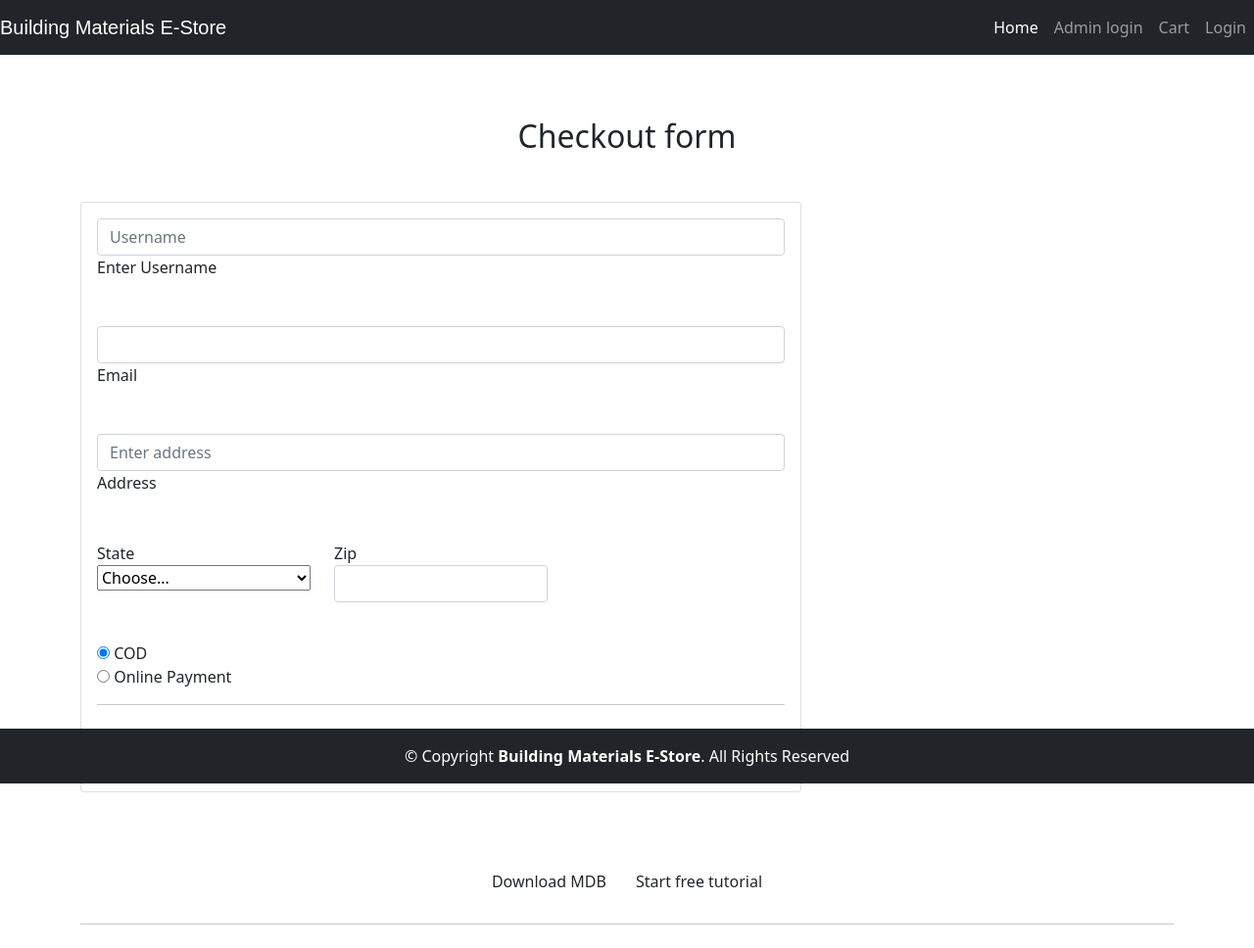
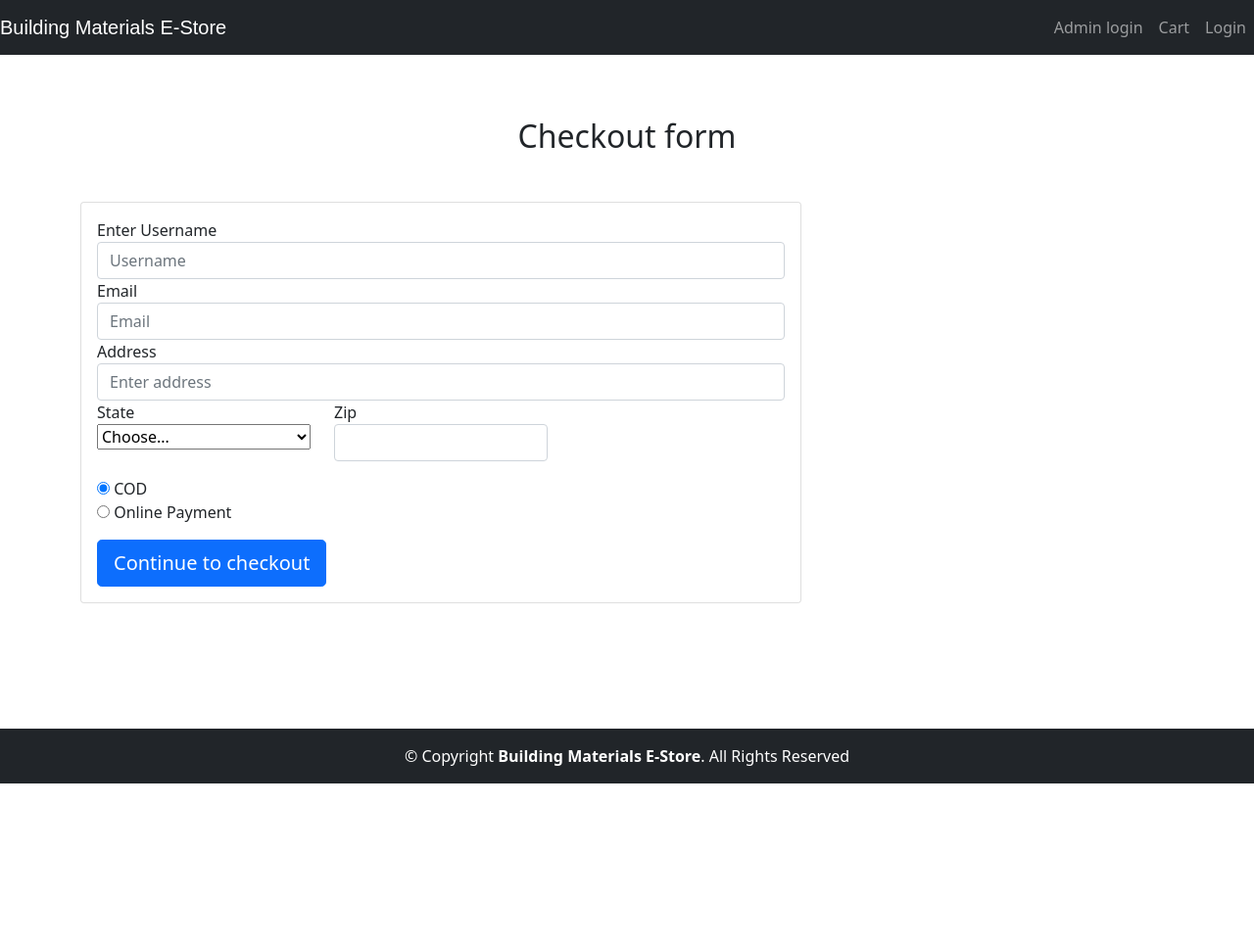
Before and after one commit to kevinjoseminj/Building-Materials-E-Store-Python, a Django app: page /placeorder in a window 1280 px wide. Shown: the whole page at 98% size. After the commit the page ends 800 px from the top, so only its background shows below. Run offline with Django 3.2, Linux system fonts and the light colour scheme; some libraries are stand-ins or nearby versions.

Commit message:
changes made in templates

```diff
--- a/templates/adminhome.html
+++ b/templates/adminhome.html
@@ -1,17 +1,11 @@
 {% extends 'base.html' %}
 {%load static %}
 {% block content %}
-
 <nav class=" navbar navbar-expand-lg navbar-dark fixed-top bg-dark">
     <div class="container">
         <a class="navbar-brand br" href="{% url 'home' %}">Building Materials E-Store</a>
-        <button class="navbar-toggler" type="button" data-toggle="collapse" data-target="#navbarNavAltMarkup"
-            aria-controls="navbarNavAltMarkup" aria-expanded="false" aria-label="Toggle navigation">
-            <span class="navbar-toggler-icon"></span>
-        </button>
         <div class="collapse navbar-collapse justify-content-between" id="navbarNavAltMarkup">
             <div class="navbar-nav ml-auto">
-                <a class="nav-item nav-link ln" href="{% url 'home' %}">Home</a>
                 <a class="nav-item nav-link ln" href="{% url 'orderlist' %}">Orders</a>
                 <a class="nav-item nav-link ln" href="{% url 'products' %}">Products</a>
                 <a class="nav-item nav-link ln" href="">Logout</a>
--- a/templates/base.html
+++ b/templates/base.html
@@ -22,7 +22,7 @@ font-family: sans-serif;
 <body>
   <div class="bs-example">
     <nav class="navbar navbar-expand-md bg-dark navbar-dark fixed-top">
-        <a href="/" class="navbar-brand">Building Materials E-Store</a>
+        <a href="{% url 'home' %}" class="navbar-brand">Building Materials E-Store</a>
         <button type="button" class="navbar-toggler" data-toggle="collapse" data-target="#navbarCollapse">
             <span class="navbar-toggler-icon"></span>
         </button>
@@ -30,7 +30,6 @@ font-family: sans-serif;
             <div class="navbar-nav">
         </div>
             <div class="navbar-nav">
-                <a href="{% url 'home' %}" class="nav-item nav-link active">Home</a>
                 <a href="{% url 'asignin' %}" class="nav-item nav-link">Admin login</a>
                 <a href="{% url 'cart' %}" class="nav-item nav-link">Cart</a>
                 <a href="{% url 'login' %}" class="nav-item nav-link">Login</a>
--- a/templates/ordersuccess.html
+++ b/templates/ordersuccess.html
@@ -6,7 +6,6 @@
         <span class="text-muted">Your Order Confirmed!!!</span>
         <span class="badge badge-secondary badge-pill">Details</span>
     </h4>
-
     <!-- Cart -->
     <ul class="list-group mb-3 z-depth-1">
         <li class="list-group-item d-flex justify-content-between lh-condensed">
--- a/templates/placeorder.html
+++ b/templates/placeorder.html
@@ -1,41 +1,29 @@
 {% extends 'base.html' %}
 {%load static %}
 {% block content %}
-<!--Main layout-->
 <main class="mt-5 pt-4">
     <div class="container wow fadeIn">
-        <!-- Heading -->
         <h2 class="my-5 h2 text-center">Checkout form</h2>
-        <!--Grid row-->
         <div class="row">
-            <!--Grid column-->
             <div class="col-md-8 mb-4">
-                <!--Card-->
                 <div class="card">
-                    <!--Card content-->
                     <form class="card-body " action="checkout" method="post">
                         {% csrf_token %}
-
-                        <!--Grid row-->
-                        <!--Username-->
-                        <div class="md-form mb-5">
+                        <div class="md-form ">
+                            <label for="username">Enter Username</label>
                             <input type="text" name="Username" class="form-control" placeholder="Username">
-                            <label for="username">Enter Username</label>
                         </div>
-                        <div class="md-form mb-5">
-                            <input type="email" name="email" id="username" class="form-control">
-                            <label for="username">Email</label><br>
-
+                        <div class="md-form ">
+                            <label for="email">Email</label><br>
+                            <input type="email" name="email" id="username" placeholder="Email" class="form-control">
                         </div>
-                        <!--address-->
-                        <div class="md-form mb-5">
+                        <div class="md-form ">
+                            <label for="address" class="">Address</label>
                             <input type="text" id="address" name="Address" class="form-control"
                                 placeholder="Enter address">
-                            <label for="address" class="">Address</label>
                         </div>
-                        <!--Grid row-->
                         <div class="row">
-                            <div class="col-lg-4 col-md-6 mb-4">
+                            <div class="col-lg-4 col-md-6">
                                 <label for="state">State</label>
                                 <select name="State" class="custom-select d-block w-100" id="state" required>
                                     <option value="">Choose...</option>
@@ -48,17 +36,13 @@
                                     Please provide a valid state.
                                 </div>
                             </div>
-                            <!--Grid column-->
-                            <!--Grid column-->
-                            <div class="col-lg-4 col-md-6 mb-4">
-
+                            <div class="col-lg-4 col-md-6">
                                 <label for="zip">Zip</label>
                                 <input type="text" name="zip" class="form-control" id="zip" placeholder="" required>
                                 <div class="invalid-feedback">
                                     Zip code required.
                                 </div>
                             </div>
-                            <!--Grid column-->
                         </div>
                         <div class="d-block my-3">
                             <div class="custom-control custom-radio">
@@ -72,40 +56,13 @@
                                 <label class="custom-control-label" for="debit">Online Payment</label>
                             </div>
                         </div>
-                        <hr class="mb-4">
                         <button class="btn btn-primary btn-lg btn-block" type="submit">Continue to checkout</button>
                     </form>
                 </div>
-                <!--/.Card-->
             </div>
-            <!--Grid column-->
-            <!--Grid column-->
             <div class="col-md-4 mb-4">
             </div>
-            <!--Grid column-->
         </div>
-        <!--Grid row--
     </div>
 </main>
-<!--Main layout-->
-
-        <!--Footer-->
-        <footer class="page-footer text-center font-small mt-4 wow fadeIn">
-
-            <!--Call to action-->
-            <div class="pt-4">
-                <a class="btn btn-outline-white" href="https://mdbootstrap.com/docs/jquery/getting-started/download/"
-                    target="_blank" role="button">Download MDB
-                    <i class="fas fa-download ml-2"></i>
-                </a>
-                <a class="btn btn-outline-white" href="https://mdbootstrap.com/education/bootstrap/" target="_blank"
-                    role="button">Start free tutorial
-                    <i class="fas fa-graduation-cap ml-2"></i>
-                </a>
-            </div>
-            <!--/.Call to action-->
-            <hr class="my-4">
-        </footer>
-        <!--/.Footer-->
-
-        {% endblock %}
+{% endblock %}
--- a/templates/userhome.html
+++ b/templates/userhome.html
@@ -1,9 +1,6 @@
 {% extends 'base.html' %}
 {% load static %}
 {% block content %}
-
-
-
 <section>
     <div class="container mt-5 ">
         <div class="row">
@@ -20,7 +17,6 @@
                 </div>
             </div>
             {% endfor %}
-
         </div>
     </div>
     </div>
--- a/templates/viewdelete.html
+++ b/templates/viewdelete.html
@@ -5,10 +5,6 @@
 <nav class=" navbar navbar-expand-lg navbar-dark fixed-top bg-dark">
   <div class="container">
     <a class="navbar-brand br" href="{% url 'home' %}">Building Materials E-Store</a>
-    <button class="navbar-toggler" type="button" data-toggle="collapse" data-target="#navbarNavAltMarkup"
-      aria-controls="navbarNavAltMarkup" aria-expanded="false" aria-label="Toggle navigation">
-      <span class="navbar-toggler-icon"></span>
-    </button>
     <div class="collapse navbar-collapse justify-content-between" id="navbarNavAltMarkup">
       <div class="navbar-nav ml-auto">
         <a class="nav-item nav-link ln" href="{%  url 'home'  %}">Home <span class="sr-only">(current)</span></a>
--- a/templates/viewproducts.html
+++ b/templates/viewproducts.html
@@ -5,13 +5,8 @@
 <nav class=" navbar navbar-expand-lg navbar-dark fixed-top bg-dark">
   <div class="container">
     <a class="navbar-brand br" href="{% url 'home' %}">Building Materials E-Store</a>
-    <button class="navbar-toggler" type="button" data-toggle="collapse" data-target="#navbarNavAltMarkup"
-      aria-controls="navbarNavAltMarkup" aria-expanded="false" aria-label="Toggle navigation">
-      <span class="navbar-toggler-icon"></span>
-    </button>
     <div class="collapse navbar-collapse justify-content-between" id="navbarNavAltMarkup">
       <div class="navbar-nav ml-auto">
-        <a class="nav-item nav-link ln" href="{% url 'home' %}">Home <span class="sr-only">(current)</span></a>
         <a class="nav-item nav-link ln" href="{% url 'orderlist' %}">Orders</a>
         <a class="nav-item nav-link ln" href="{% url 'products' %}">Products</a>
       </div>
```
Also changed, not shown: templates/addproducts.html (+0 -14 lines), templates/aproducts.html (+0 -8 lines), templates/cart.html (+8 -11 lines), templates/editproduct.html (+0 -11 lines), static/images/delete.png (added).
